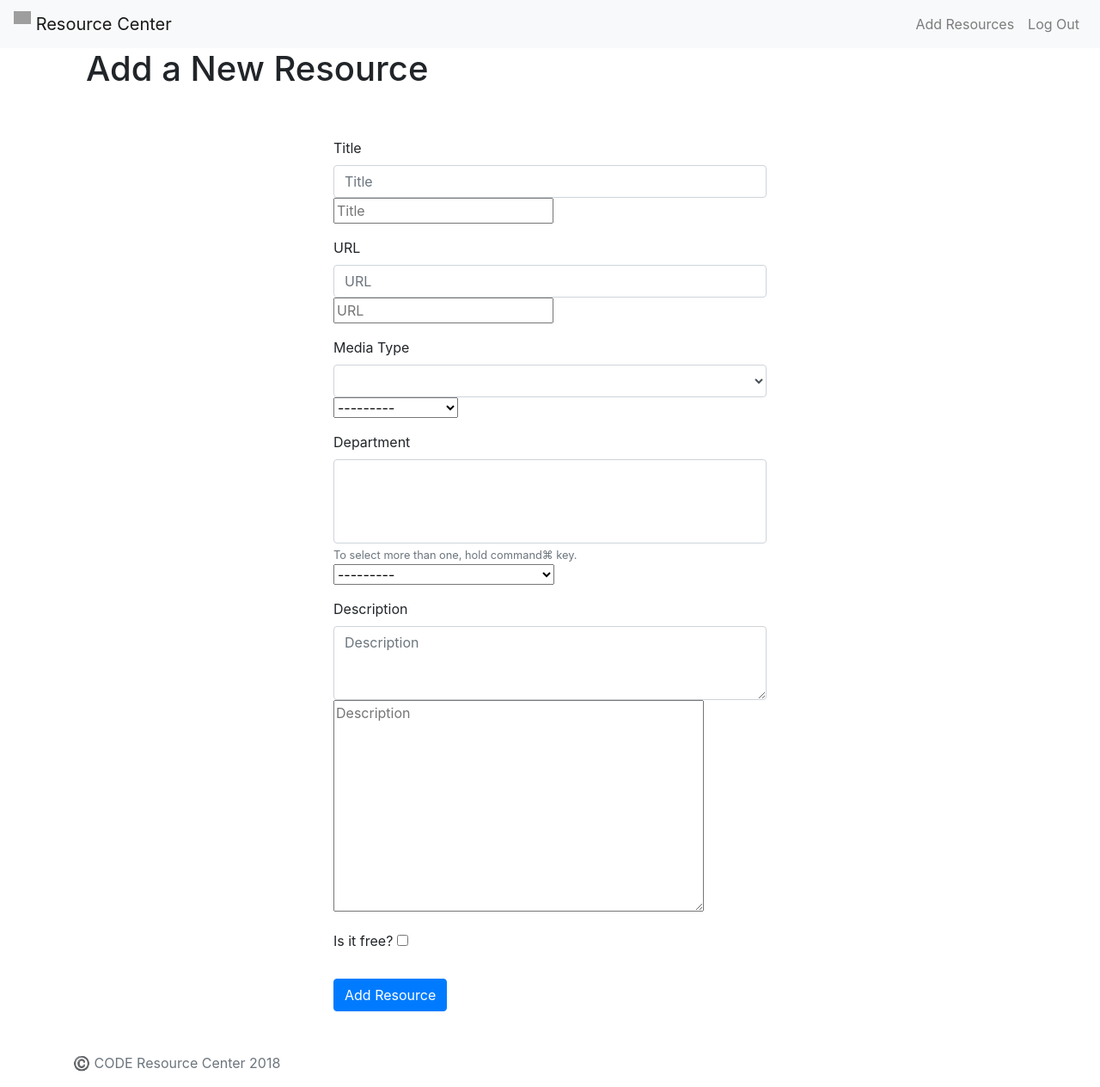
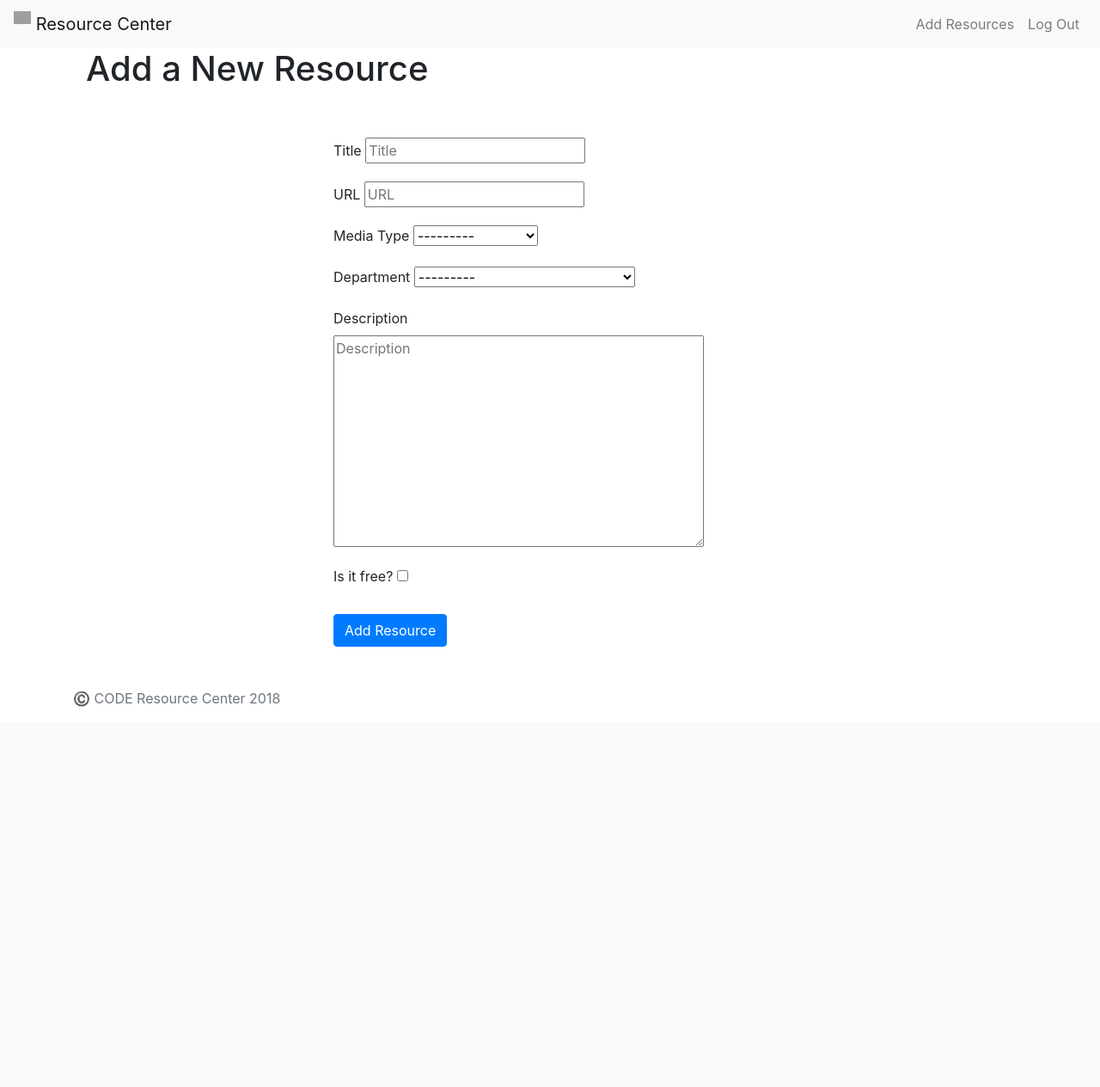
Before and after one commit to codeuniversity/code-resource-center, a Django app: page /learningresource/create in a window 1280 px wide. Shown: the whole page at 86% size. After the commit the page ends 822 px from the top, so only its background shows below. Run offline with Django 3.2, Linux system fonts and the light colour scheme; the visitor is signed in with stand-in values (Sample User, id 1); data comes from the database, SQL or seed files in the repository; lists and menus that the app fills with data are empty; parts of the project's set-up code (start-up, migrations or seed data) failed here and were passed over; some libraries are stand-ins or nearby versions; grey boxes are pictures that could not be loaded.

Commit message:
Working create page

```diff
--- a/learningresource/templates/learningresource/create.html
+++ b/learningresource/templates/learningresource/create.html
@@ -22,48 +22,48 @@
         {% csrf_token %}
             <div class="form-group">
                 <label for="text">Title</label>
-                <input type="text" class="form-control" placeholder="Title" name="title">
+                <!-- <input type="text" class="form-control" placeholder="Title" name="title"> -->
                 {{ form.title }}
             </div>
 
             <div class="form-group">
                 <label for="url">URL</label>
-                <input type="url" class="form-control" placeholder="URL" name="url">
+                <!-- <input type="url" class="form-control" placeholder="URL" name="url"> -->
                 {{ form.url }}
             </div>
 
             <div class="form-group">
                 <label for="exampleFormControlSelect1">Media Type</label>
-                <select class="form-control" name="media_type_id">
+                <!-- <select class="form-control" name="media_type_id">
                     {% for media in media %}
                     <option>{{ media|capfirst }}</option>
                     {% endfor %}
-                </select>
+                </select> -->
                 {{ form.media_type }}
             </div>
 
             <div class="form-group">
                 <label for="exampleFormControlSelect2">Department</label>
-                <select multiple class="form-control" name="department_id">
+                <!-- <select multiple class="form-control" name="department_id">
                     {% for department in department %}
                     <option>{{ department }}</option>
                     {% endfor %}
                 </select>
                 <small class="text-muted">
                     To select more than one, hold command⌘ key.
-                </small>
+                </small> -->
                 {{ form.department }}
             </div>
 
             <div class="form-group">
                 <label for="exampleFormControlTextarea1">Description</label>
-                <textarea class="form-control" rows="3" placeholder="Description" name="description"></textarea>
+                <!-- <textarea class="form-control" rows="3" placeholder="Description" name="description"></textarea> -->
                 {{ form.description }}
             </div>
 
             <div class="checkbox">
                 <label> Is it free?
-                    <input type="checkbox" value="" name="is_free">
+                    {{ form.is_free }}
                 </label>
             </div>
             <br/>
```
